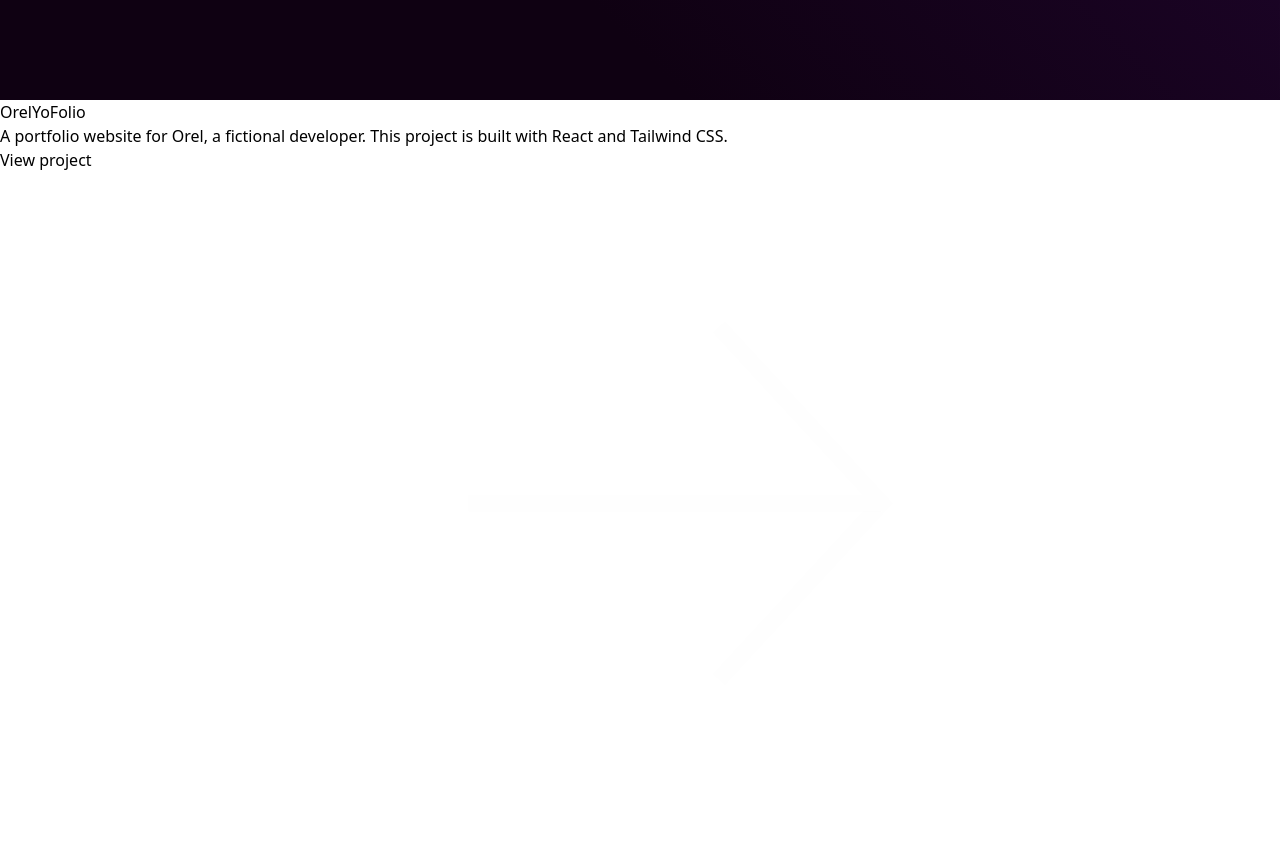
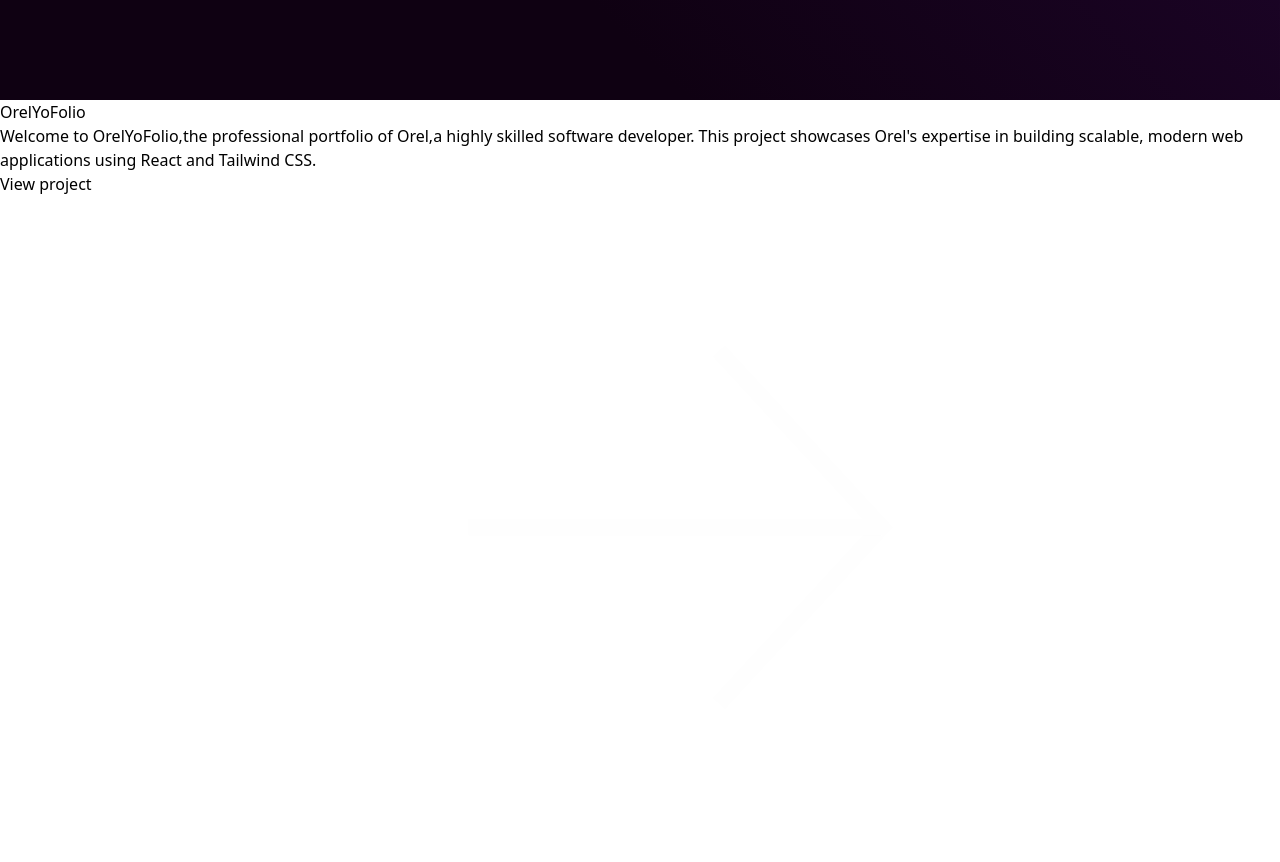
Before and after one commit to Orelchalfon/orelyofolio, a React (Vite) app: page / in a window 1280 px wide. Shown: the part 1180-2042 px from the top of the page. Built offline with nearby package versions, Linux system fonts and the light colour scheme.

Commit message:
rephrasing my header text!

```diff
--- a/src/Pages/Orelfolio/index.tsx
+++ b/src/Pages/Orelfolio/index.tsx
@@ -18,8 +18,8 @@ const HeaderBlocks: FC = () => {
                 </div>
                 <h2 className="mt-4 inline-block text-3xl font-bold">OrelYoFolio</h2>
             </div>
-            <p className="mt-4 text-lg">
-                A portfolio website for Orel, a fictional developer. This project is built with React and Tailwind CSS.
+            <p className="mt-4 text-lg text-start">
+                Welcome to OrelYoFolio,the professional portfolio of Orel,a highly skilled software developer. This project showcases Orel's expertise in building scalable, modern web applications using React and Tailwind CSS.
             </p>
             <a
                 href="#"
```
